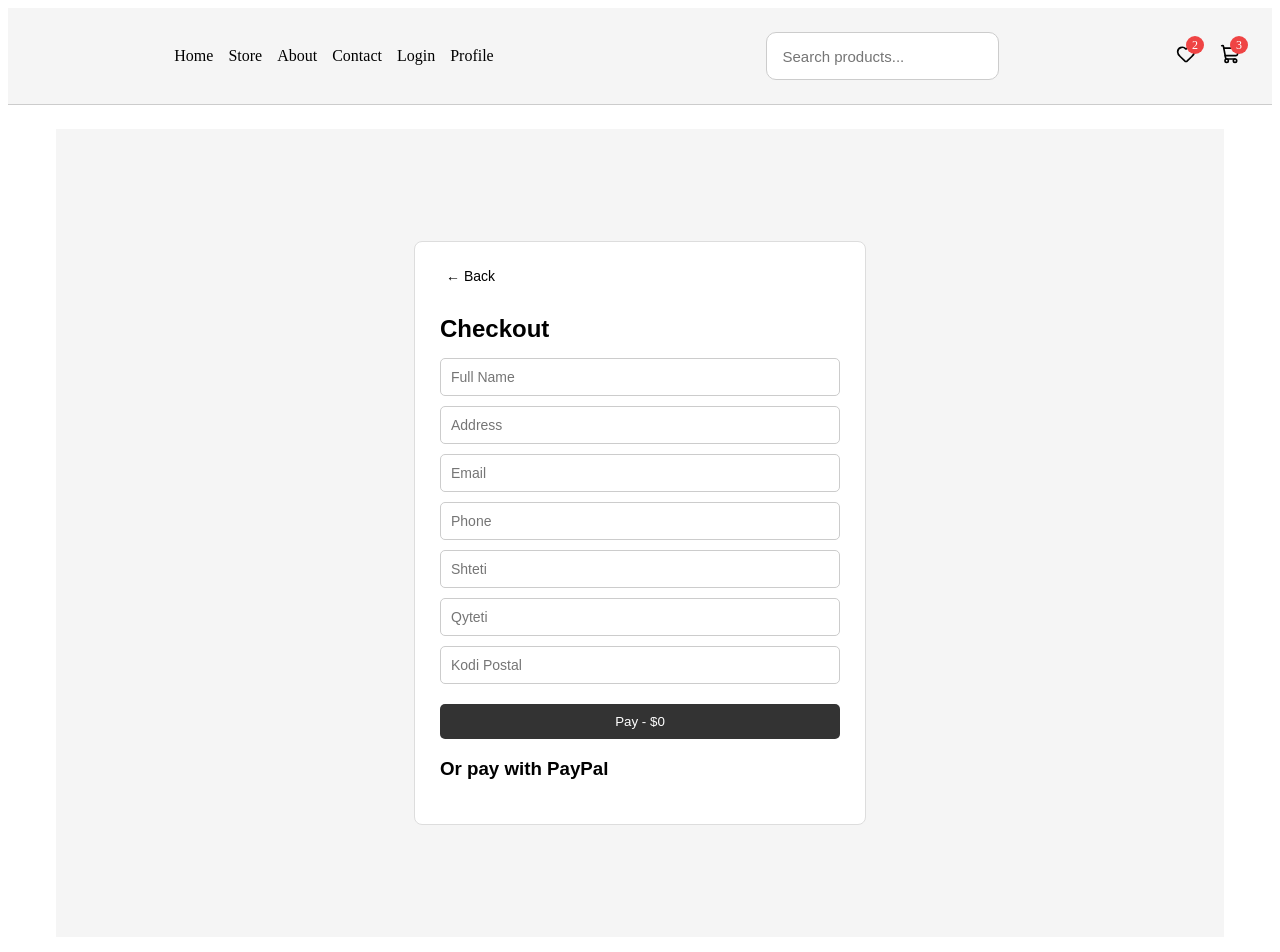
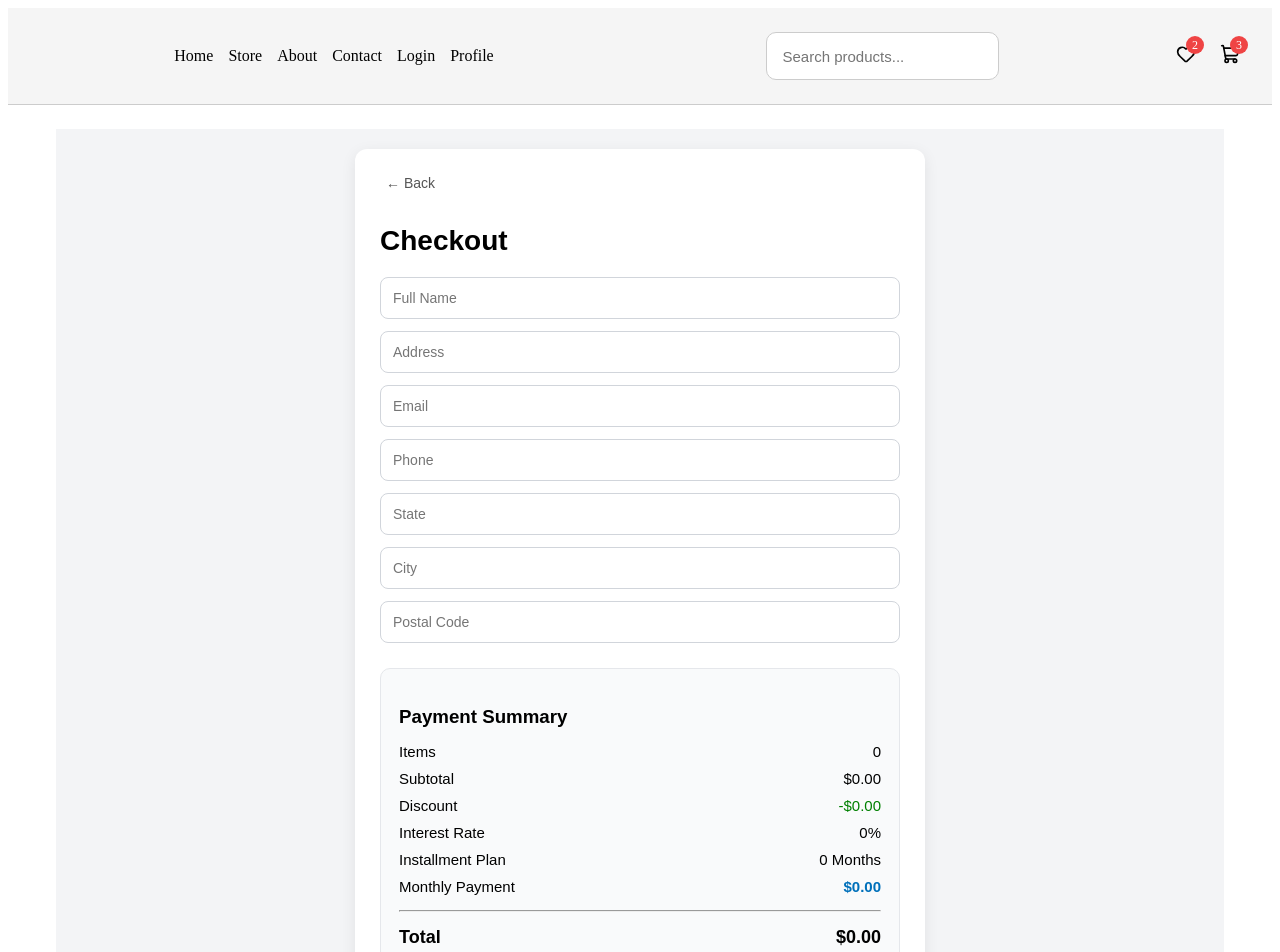
Before and after one commit to Albi123-cuni/Projekti-i-Praktikes, a React (Vite) app: page /checkout in a window 1280 px wide. Shown: the top 952 px of the page. Built offline with nearby package versions, Linux system fonts and the light colour scheme; sample sign-in values are in the browser's storage.

Commit message:
shtova cart dhe dejvi beri pjesen e checkout

```diff
--- a/src/main.jsx
+++ b/src/main.jsx
@@ -1,13 +1,18 @@
 import { PayPalScriptProvider } from "@paypal/react-paypal-js";
-import ReactDOM from 'react-dom/client';
-import { BrowserRouter } from 'react-router-dom';
-import App from './App.jsx';
+import ReactDOM from "react-dom/client";
+import { BrowserRouter } from "react-router-dom";
+import App from "./App.jsx";
 
-ReactDOM.createRoot(document.getElementById('root')).render(
-  <PayPalScriptProvider options={{ "client-id": "AXTiYoG810Hc6NjfL86yT1aZ-glGp-c7HKC-cKkFWH-APmcsyC2_yCfIVirpyvqmhFuKtiqlR7zBln-d",  currency: "USD",}}>
+ReactDOM.createRoot(document.getElementById("root")).render(
+  <PayPalScriptProvider
+    options={{
+      "client-id":
+        "AXTiYoG810Hc6NjfL86yT1aZ-glGp-c7HKC-cKkFWH-APmcsyC2_yCfIVirpyvqmhFuKtiqlR7zBln-d",
+      currency: "USD",
+    }}
+  >
     <BrowserRouter>
       <App />
     </BrowserRouter>
-  </PayPalScriptProvider>
-
+  </PayPalScriptProvider>,
 );
--- a/src/pages/Cart.jsx
+++ b/src/pages/Cart.jsx
@@ -90,7 +90,6 @@ export default function Cart() {
   };
 
   const interestRate = 0.12;
-
   const subtotalAfterDiscount = total - discount;
 
   const financedTotal =
@@ -309,11 +308,10 @@ export default function Cart() {
             navigate("/checkout", {
               state: {
                 total: financedTotal.toFixed(2),
-                subtotal: subtotalAfterDiscount,
-                discount,
+                discount: discount.toFixed(2),
                 months,
-                monthlyPayment,
-                interestRate,
+                monthlyPayment: monthlyPayment.toFixed(2),
+                interestRate: (interestRate * 100).toFixed(0),
                 cartItems: cart.map((item) => {
                   const prod = getProduct(item.id);
 
--- a/src/pages/Checkout.jsx
+++ b/src/pages/Checkout.jsx
@@ -1,15 +1,21 @@
-  import {  useState } from "react";
+import { useState } from "react";
 import { useNavigate, useLocation } from "react-router-dom";
-  import Footer from "../components/Footer";
 import { PayPalButtons } from "@paypal/react-paypal-js";
 
 export default function Checkout() {
   const navigate = useNavigate();
   const location = useLocation();
-    const { total, cartItems } = location.state || {
+
+  const { total, discount, months, monthlyPayment, interestRate, cartItems } =
+    location.state || {
       total: 0,
+      discount: 0,
+      months: 0,
+      monthlyPayment: 0,
+      interestRate: 0,
       cartItems: [],
     };
+
   const [formData, setFormData] = useState({
     name: "",
     address: "",
@@ -20,16 +26,14 @@
     postalCode: "",
   });
 
+  const safeTotal = Number(total) || 0;
+  const safeDiscount = Number(discount) || 0;
+  const safeMonthly = Number(monthlyPayment) || 0;
+
   const handleChange = (e) => {
     setFormData({ ...formData, [e.target.name]: e.target.value });
   };
 
-    const handleSubmit = (e) => {
-      e.preventDefault();
-      alert("Payment processed!");
-    };
-console.log(total);
-console.log(typeof total);
   return (
     <div style={styles.container}>
       <div style={styles.box}>
@@ -39,109 +43,156 @@ console.log(typeof total);
 
         <h2 style={styles.title}>Checkout</h2>
 
-          <form onSubmit={handleSubmit} style={styles.form}>
+        <form style={styles.form}>
           <input
-              type="text"
             name="name"
             placeholder="Full Name"
             value={formData.name}
             onChange={handleChange}
-              required
             style={styles.input}
           />
-
           <input
-              type="text"
             name="address"
             placeholder="Address"
             value={formData.address}
             onChange={handleChange}
-              required
             style={styles.input}
           />
-
           <input
-              type="email"
             name="email"
             placeholder="Email"
             value={formData.email}
             onChange={handleChange}
-              required
             style={styles.input}
           />
-
           <input
-              type="tel"
             name="phone"
             placeholder="Phone"
             value={formData.phone}
             onChange={handleChange}
-              required
             style={styles.input}
           />
-
           <input
-              type="text"
             name="state"
-              placeholder="Shteti"
+            placeholder="State"
             value={formData.state}
             onChange={handleChange}
-              required
             style={styles.input}
           />
-
           <input
-              type="text"
             name="city"
-              placeholder="Qyteti"
+            placeholder="City"
             value={formData.city}
             onChange={handleChange}
-              required
             style={styles.input}
           />
-
           <input
-              type="text"
             name="postalCode"
-              placeholder="Kodi Postal"
+            placeholder="Postal Code"
             value={formData.postalCode}
             onChange={handleChange}
-              required
             style={styles.input}
           />
+        </form>
 
-            <button type="submit" style={styles.button}>
-              Pay - ${total}
-            </button>
-          </form>
-          <h3>Or pay with PayPal</h3>
+        <div style={styles.summary}>
+          <h3 style={{ marginBottom: "15px" }}>Payment Summary</h3>
+
+          <div style={styles.summaryRow}>
+            <span>Items</span>
+            <span>{cartItems.length}</span>
+          </div>
+
+          <div style={styles.summaryRow}>
+            <span>Subtotal</span>
+            <span>${(safeTotal + safeDiscount).toFixed(2)}</span>
+          </div>
+
+          <div style={styles.summaryRow}>
+            <span>Discount</span>
+            <span style={{ color: "green" }}>-${safeDiscount.toFixed(2)}</span>
+          </div>
+
+          <div style={styles.summaryRow}>
+            <span>Interest Rate</span>
+            <span>{interestRate}%</span>
+          </div>
+
+          <div style={styles.summaryRow}>
+            <span>Installment Plan</span>
+            <span>{months} Months</span>
+          </div>
+
+          <div style={styles.summaryRow}>
+            <span>Monthly Payment</span>
+            <span style={{ color: "#0070ba", fontWeight: "bold" }}>
+              ${safeMonthly.toFixed(2)}
+            </span>
+          </div>
+
+          <hr style={{ margin: "15px 0" }} />
+
+          <div style={styles.summaryRow}>
+            <span style={{ fontSize: "18px", fontWeight: "bold" }}>Total</span>
+            <span style={{ fontSize: "18px", fontWeight: "bold" }}>
+              ${safeTotal.toFixed(2)}
+            </span>
+          </div>
+        </div>
+
+        <div style={styles.cartBox}>
+          <h3 style={{ marginBottom: "10px" }}>Order Items</h3>
+
+          {cartItems.map((item, index) => (
+            <div key={index} style={styles.item}>
+              <div>
+                <p style={styles.itemName}>{item.name}</p>
+                <p style={styles.itemQty}>Qty: {item.quantity}</p>
+              </div>
+              <p style={styles.itemPrice}>
+                ${(item.price * item.quantity).toFixed(2)}
+              </p>
+            </div>
+          ))}
+        </div>
+
+        <div style={{ marginTop: "25px" }}>
+          <h3 style={{ marginBottom: "15px" }}>Subscribe with PayPal</h3>
 
           <PayPalButtons
             style={{ layout: "vertical" }}
             forceReRender={[total]}
+            createOrder={(data, actions) => {
+              const itemsTotal = cartItems.reduce(
+                (sum, item) => sum + item.price * item.quantity,
+                0,
+              );
+              const interestAmount = safeTotal - itemsTotal + safeDiscount;
 
-  createOrder={(data, actions) => {
               return actions.order.create({
                 purchase_units: [
                   {
                     amount: {
                       currency_code: "USD",
-
-          value: Number(total).toFixed(2),
-
+                      value: safeTotal.toFixed(2),
                       breakdown: {
                         item_total: {
                           currency_code: "USD",
-              value: Number(total).toFixed(2),
+                          value: itemsTotal.toFixed(2),
+                        },
+                        discount: {
+                          currency_code: "USD",
+                          value: safeDiscount.toFixed(2),
+                        },
+                        handling: {
+                          currency_code: "USD",
+                          value: interestAmount.toFixed(2),
                         },
                       },
                     },
-
                     items: cartItems.map((item) => ({
                       name: item.name,
-
                       quantity: String(item.quantity),
-
                       unit_amount: {
                         currency_code: "USD",
                         value: Number(item.price).toFixed(2),
@@ -158,7 +209,7 @@ console.log(typeof total);
                 console.log(details);
 
                 alert(
-        `Transaction completed by ${details.payer.name.given_name}`
+                  `Transaction completed by ${details.payer.name.given_name}`,
                 );
 
                 navigate("/");
@@ -167,7 +218,6 @@ console.log(typeof total);
                 alert("Payment capture failed");
               }
             }}
-
             onError={(err) => {
               console.error("PayPal Error:", err);
               alert("PayPal payment failed");
@@ -175,54 +225,94 @@ console.log(typeof total);
           />
         </div>
       </div>
+    </div>
   );
 }
 
 const styles = {
   container: {
-      minHeight: "101vh",
+    minHeight: "100vh",
     display: "flex",
     justifyContent: "center",
     alignItems: "center",
-      background: "#f5f5f5",
+    background: "#f3f4f6",
+    padding: "20px",
     fontFamily: "Arial, sans-serif",
   },
   box: {
+    width: "100%",
+    maxWidth: "520px",
     background: "#fff",
+    borderRadius: "12px",
     padding: "25px",
-      borderRadius: "8px",
-      width: "100%",
-      maxWidth: "400px",
-      border: "1px solid #ddd",
+    boxShadow: "0 4px 15px rgba(0,0,0,0.08)",
   },
   backBtn: {
     background: "none",
     border: "none",
     cursor: "pointer",
     marginBottom: "10px",
+    color: "#555",
     fontSize: "14px",
   },
   title: {
-      marginBottom: "15px",
+    marginBottom: "20px",
+    fontSize: "28px",
   },
   form: {
     display: "flex",
     flexDirection: "column",
-      gap: "10px",
+    gap: "12px",
   },
   input: {
-      padding: "10px",
-      borderRadius: "5px",
-      border: "1px solid #ccc",
+    padding: "12px",
+    borderRadius: "8px",
+    border: "1px solid #d1d5db",
     fontSize: "14px",
+    outline: "none",
   },
-    button: {
-      marginTop: "10px",
-      padding: "10px",
-      border: "none",
-      borderRadius: "5px",
-      background: "#333",
-      color: "#fff",
-      cursor: "pointer",
+  summary: {
+    marginTop: "25px",
+    background: "#f9fafb",
+    padding: "18px",
+    borderRadius: "10px",
+    border: "1px solid #e5e7eb",
+  },
+  summaryRow: {
+    display: "flex",
+    justifyContent: "space-between",
+    marginBottom: "10px",
+    fontSize: "15px",
+  },
+  cartBox: {
+    marginTop: "25px",
+    border: "1px solid #e5e7eb",
+    borderRadius: "10px",
+    padding: "15px",
+  },
+  item: {
+    display: "flex",
+    justifyContent: "space-between",
+    alignItems: "center",
+    padding: "10px 0",
+    borderBottom: "1px solid #eee",
+  },
+  itemName: {
+    margin: 0,
+    fontWeight: "bold",
+  },
+  itemQty: {
+    margin: 0,
+    color: "#666",
+    fontSize: "13px",
+  },
+  itemPrice: {
+    fontWeight: "bold",
+  },
+  loading: {
+    marginTop: "20px",
+    textAlign: "center",
+    color: "#0070ba",
+    fontWeight: "bold",
   },
 };
```
Lines whose indentation alone changed are shown as unchanged.
